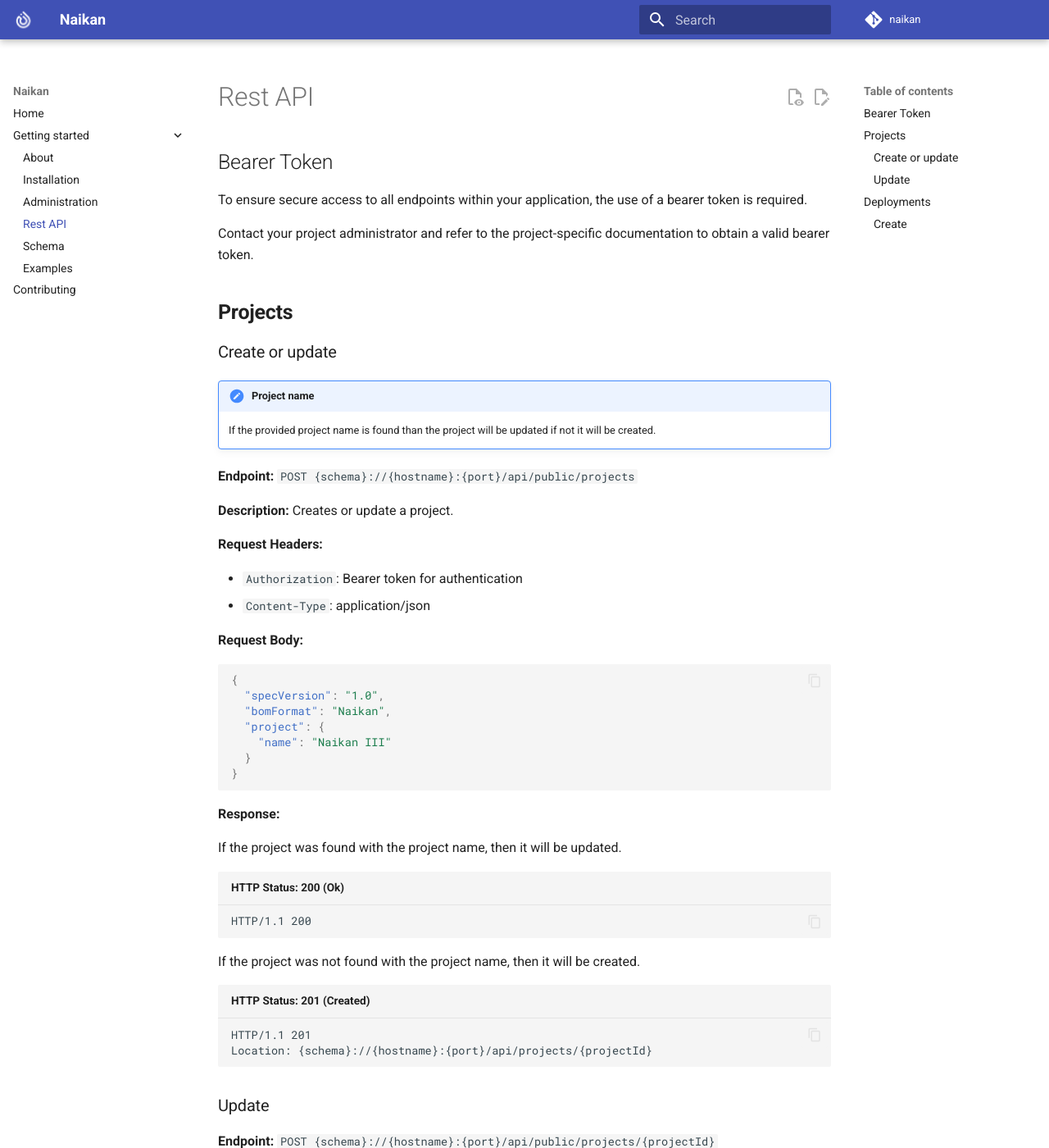
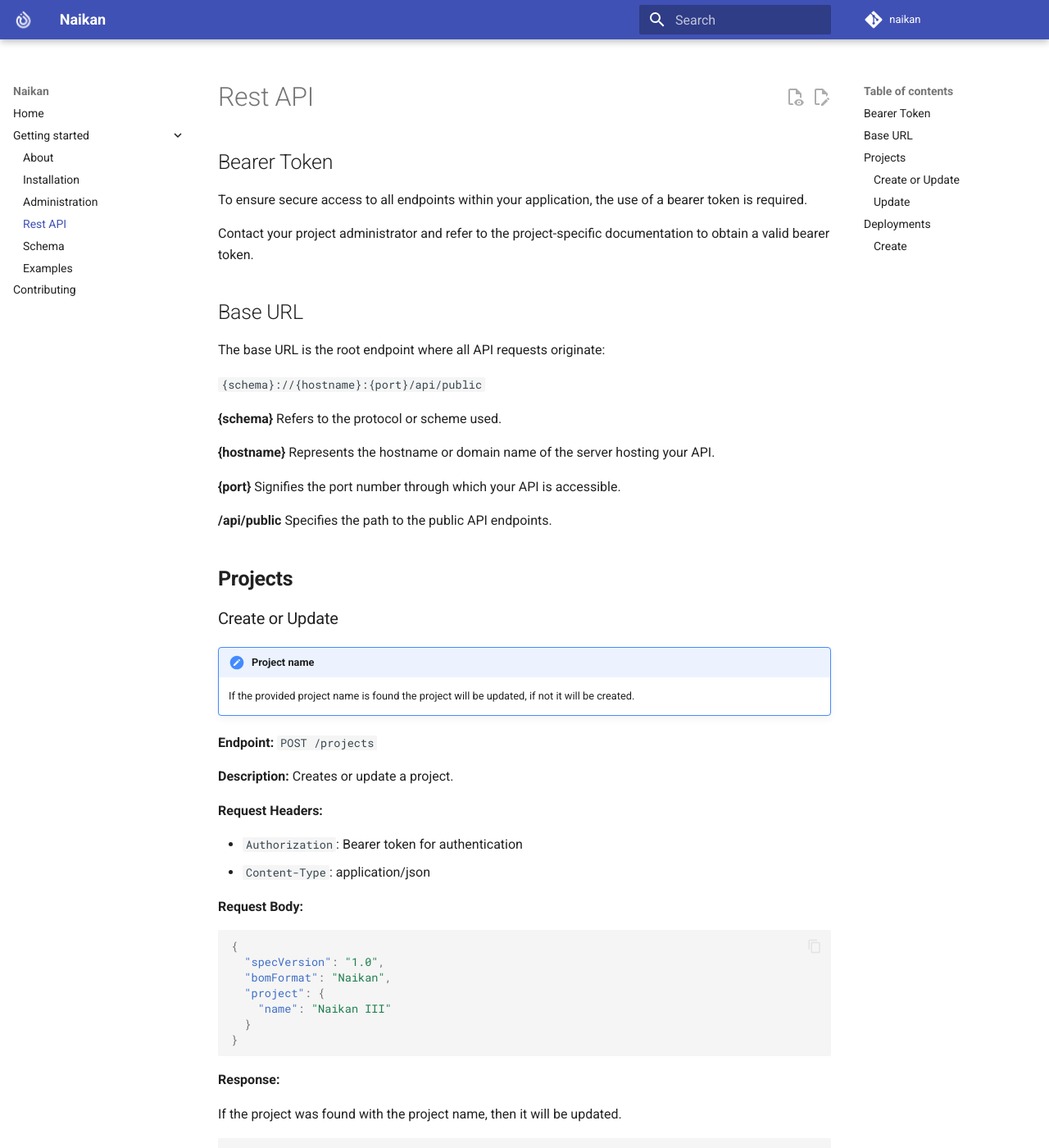
Before and after one commit to enofex/naikan, an MkDocs documentation site: the page built from docs/rest-api.md, in a window 1280 px wide and 1400 px high. Shown: the whole window at 82% size. Built offline with MkDocs 1.6.1 and Material for MkDocs 9.7.7, drawn with Linux system fonts in a browser that asks for light colours; comment, search, counter and statistics services are not loaded; some of the changed text lies outside the part shown.

Commit message:
Update rest-api.md
* Update rest-api.md

````diff
--- a/docs/rest-api.md
+++ b/docs/rest-api.md
@@ -6,15 +6,29 @@
 
 Contact your project administrator and refer to the project-specific documentation to obtain a valid bearer token.
 
+## Base URL
+
+The base URL is the root endpoint where all API requests originate:
+
+`{schema}://{hostname}:{port}/api/public`
+
+**{schema}** Refers to the protocol or scheme used.
+
+**{hostname}** Represents the hostname or domain name of the server hosting your API.
+
+**{port}** Signifies the port number through which your API is accessible.
+
+**/api/public** Specifies the path to the public API endpoints.
+
 ## **Projects**
 
-### Create or update
+### Create or Update
 
 !!! note "Project name"
 
-     If the provided project name is found than the project will be updated if not it will be created.
+     If the provided project name is found the project will be updated, if not it will be created.
 
-**Endpoint:** `POST {schema}://{hostname}:{port}/api/public/projects`
+**Endpoint:** `POST /projects`
 
 **Description:** Creates or update a project.
 
@@ -47,12 +61,12 @@
 
 ``` title="HTTP Status: 201 (Created)"
 HTTP/1.1 201
-Location: {schema}://{hostname}:{port}/api/projects/{projectId}
+Location: /projects/{projectId}
 ```
 
 ### Update
 
-**Endpoint:** `POST {schema}://{hostname}:{port}/api/public/projects/{projectId}`
+**Endpoint:** `POST /projects/{projectId}`
 
 **Description:** Update a project.
 
@@ -89,7 +103,7 @@
 
 ### Create
 
-**Endpoint:** `POST {schema}://{hostname}:{port}//api/public/projects/{projectId}/deployments`
+**Endpoint:** `POST /projects/{projectId}/deployments`
 
 **Description:** Creates a deployment for a specific project.
 
@@ -115,5 +129,5 @@
 
 ``` title="HTTP Status: 201 (Created)"
 HTTP/1.1 201
-Location: {schema}://{hostname}:{port}/api/projects/{projectId}/deployments/{index}
+Location: /{projectId}/deployments/{index}
 ```
````
